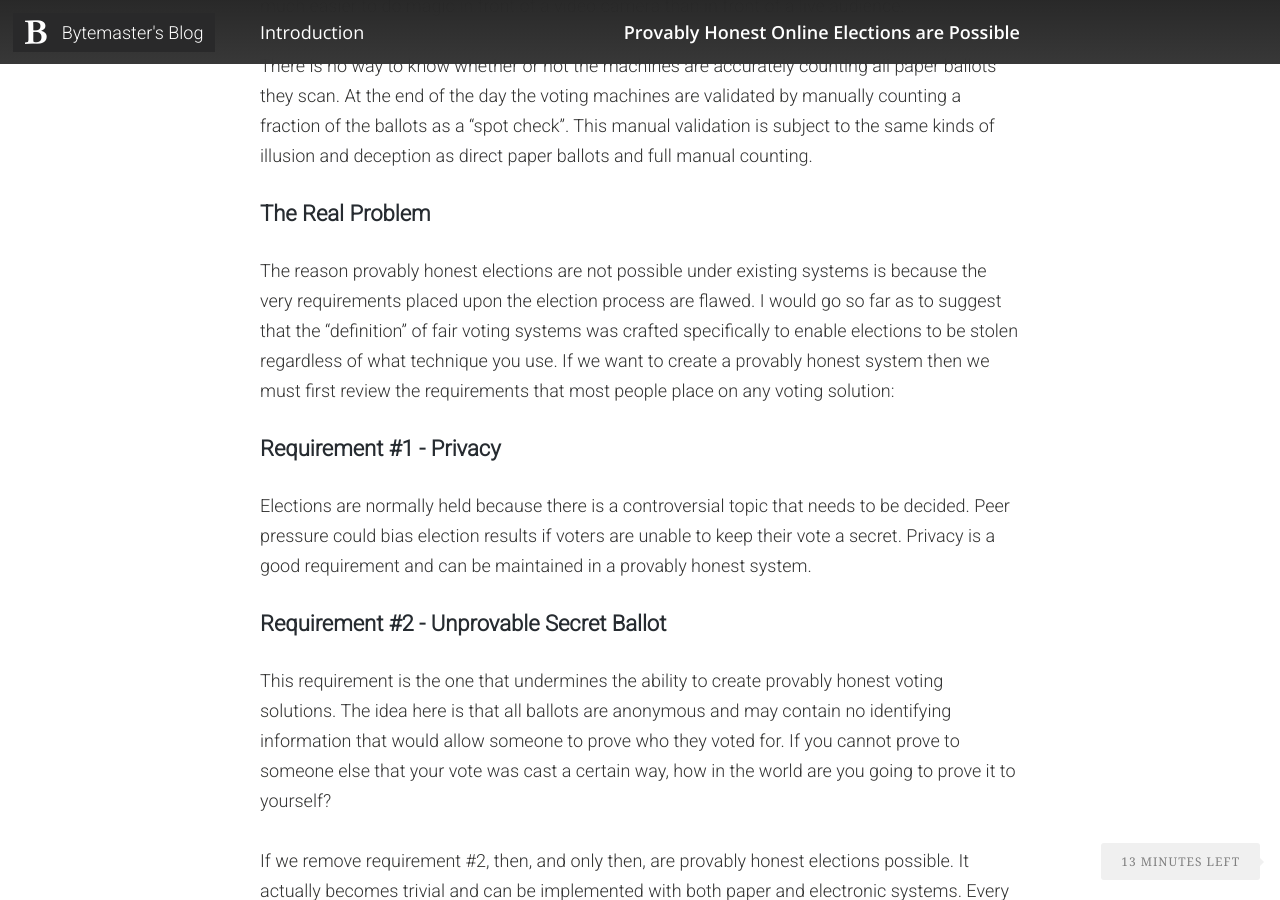
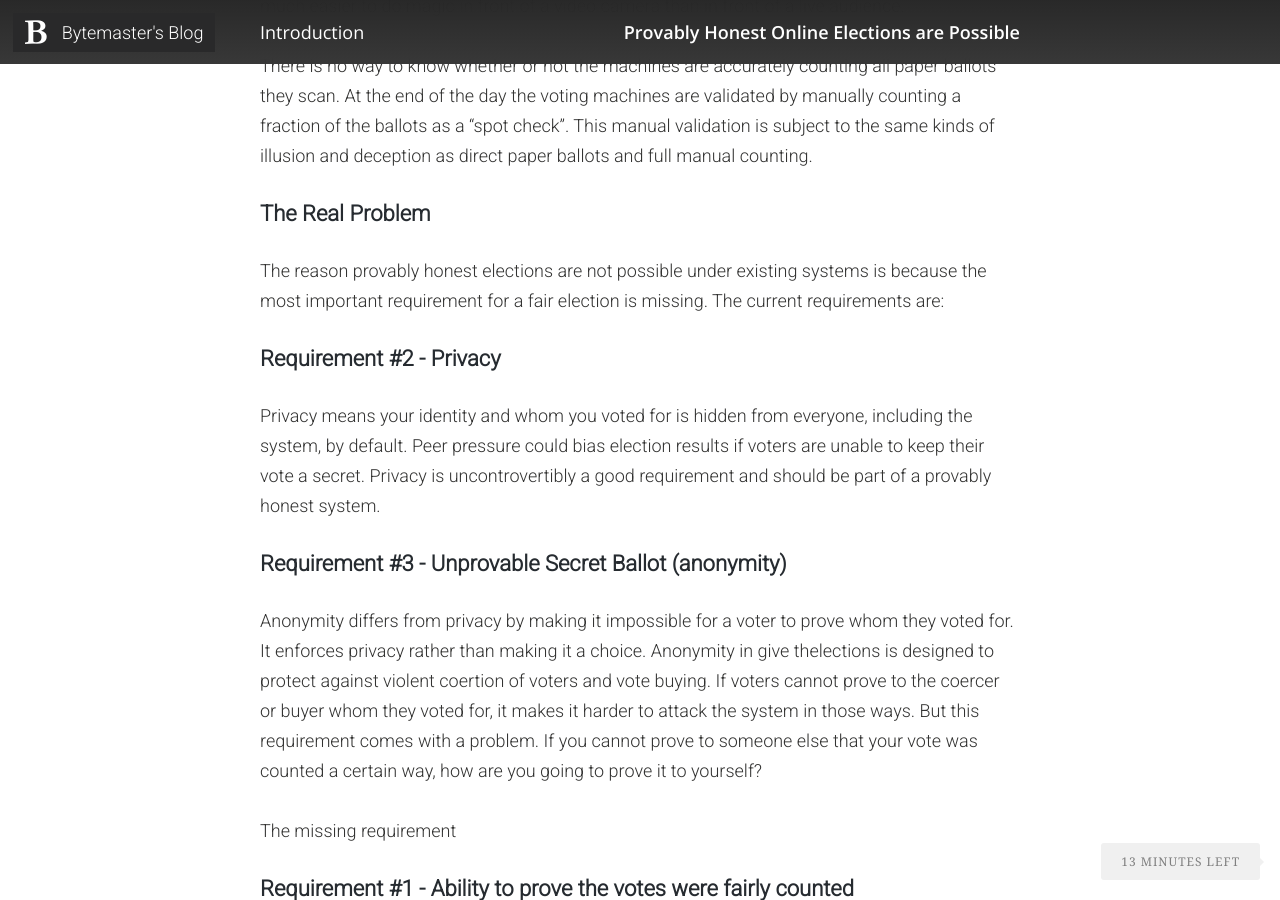
Before and after one commit to bytemaster/bytemaster.github.io, a Jekyll site: the page built from _posts/2014-12-21-Provably-Honest-Online-Elections.md, in a window 1280 px wide and 900 px high, scrolled down 1964 px. Built offline with Jekyll 4.4.1, drawn with Linux system fonts in a browser that asks for light colours; nearby versions of some CDN libraries; some of the changed text lies outside the part shown.

Commit message:
Update 2014-12-21-Provably-Honest-Online-Elections.md
Strengthened argument

```diff
--- a/_posts/2014-12-21-Provably-Honest-Online-Elections.md
+++ b/_posts/2014-12-21-Provably-Honest-Online-Elections.md
@@ -24,17 +24,24 @@
 
 ### The Real Problem
 
-The reason provably honest elections are not possible under existing systems is because the very requirements placed upon the election process are flawed.  I would go so far as to suggest that the “definition” of fair voting systems was crafted specifically to enable elections to be stolen regardless of what technique you use.   If we want to create a provably honest system then we must first review the requirements that most people place on any voting solution:
+The reason provably honest elections are not possible under existing systems is because the most important requirement for a fair election is missing.  The current requirements are:
 
-### Requirement #1 - Privacy
+### Requirement #2 - Privacy
 
-Elections are normally held because there is a controversial topic that needs to be decided.  Peer pressure could bias election results if voters are unable to keep their vote a secret.  Privacy is a good requirement and can be maintained in a provably honest system.
+Privacy means your identity and whom you voted for is hidden from everyone, including the system, by default.  Peer pressure could bias election results if voters are unable to keep their vote a secret.  Privacy is uncontrovertibly a good requirement and should be part of a provably honest system.
 
-### Requirement #2 - Unprovable Secret Ballot
+### Requirement #3 - Unprovable Secret Ballot (anonymity)
 
-This requirement is the one that undermines the ability to create provably honest voting solutions.   The idea here is that all ballots are anonymous and may contain no identifying information that would allow someone to prove who they voted for.   If you cannot prove to someone else that your vote was cast a certain way, how in the world are you going to prove it to yourself?
+Anonymity differs from privacy by making it impossible for a voter to prove whom they voted for.  It enforces privacy rather than making it a choice.  Anonymity in give thelections is designed to protect against violent coertion of voters and vote buying.  If voters cannot prove to the coercer or buyer whom they voted for, it makes it harder to attack the system in those ways.  But this requirement comes with a problem.  If you cannot prove to someone else that your vote was counted a certain way, how are you going to prove it to yourself?
 
-If we remove requirement #2, then, and only then, are provably honest elections possible.  It actually becomes trivial and can be implemented with both paper and electronic systems.  Every voter would know their secret ballot number and every voter would be free to examine all ballots.    A voter would know their vote was included because they could uniquely identify their ballot and verify the vote was cast.
+The missing requirement
+
+### Requirement #1 - Ability to prove the votes were fairly counted
+
+Without this there is no real election.  The other requirements are worthless without this.  We can achieve provbly fair counting of votes by sacrificing a much less important requirement, requirement #3.  Requirement #3 should not actually be an election requirement at all and  removing it brings new advantages.  Remember with requirement #2 means your voting details are still private unless you chose to reveal them or are forced to.
+
+
+After removing equirement #3, then, and only then, are provably honest elections possible.  It actually becomes trivial and can be implemented with both paper and electronic systems.  Every voter would know their secret ballot number and every voter would be free to examine all ballots.    A voter would know their vote was included because they could uniquely identify their ballot and verify the vote was cast.
 
 ### The Irrational Justifications for Unprovable Ballots
 
@@ -42,13 +49,11 @@
 
 Voter coercion would happen if your union boss, friends, political party, church or local gang threaten to harm you unless you provide proof that you voted a certain way.   For the purpose of this article I will assume physical harm is already against the law and moral code of society and that society as a whole would not tolerate wide spread open violent coercion of voting.
 
-Any organization that can violently coerce voters on such a wide scale will have the power to coerce the elected officials and government employees after they are elected.  The general population will know the outcome of the election is not legitimate and that the government is not legitimate.  This would entirely negate the purpose of elections which is to give the government the appearance of legitimacy and pacify the population.   Without the appearance of legitimacy the government loses power and will eventually be overthrown.
+Any organization that can violently coerce voters on such a wide scale will have the power to coerce the elected officials and government employees after they are elected.  The general population will know the outcome of the election is not legitimate and that the government is not legitimate.  This would entirely negate the purpose of elections which is to give the government legitimacy and win the support of the population.   Without legitimacy, or at least the appearance of legitimacy, the government loses power and will eventually be overthrown.
 
 Attempting to avoid voter coercion through the use of unprovable ballots is a red herring.  It is just as easy to coerce likely detractors to stay home where their vote can provably not be counted.  Whether you force someone to vote for you or prevent them from voting against you the outcome is almost the same.
 
-Non violent coercion is another option that people fear.  This takes the form of shunning. You can be fired from your job, kicked out of your church, or divorced by your spouse.   There is nothing morally wrong with shunning; however, it can still be a powerful means of getting others to behave against their own beliefs.
-
-Shunning would not change the outcome of an election because if the shunners are in the minority then their shunning power is limited, if they are in the majority then they will probably win the election anyway.  Shunning can work both ways and in fact is the very thing that will prevent people from even asking to know your vote.   A society that shuns anyone who demands proof of your vote is a society where an unprovable ballot system is unnecessary.  Considering the wide spread social acceptance of the need for secret ballots, it is unlikely to become socially acceptable to ask others to prove who they voted for.   In fact it could be as taboo as asking someone for a naked photo as a condition of employment.
+Non violent coercion is another option that people fear.  For example, shunning.  Shunning can be a powerful means of getting others to behave against their own beliefs.  However, shunning can work both ways and in fact is the very thing that will prevent people from even asking to know your vote. Considering the wide spread social acceptance of the need for secret ballots, it is unlikely to become socially acceptable to ask others to prove who they voted for.
 
 ### Vote Buying
 
```
Also changed, not shown: other parts of _posts/2014-12-21-Provably-Honest-Online-Elections.md (+2 -2 lines).
